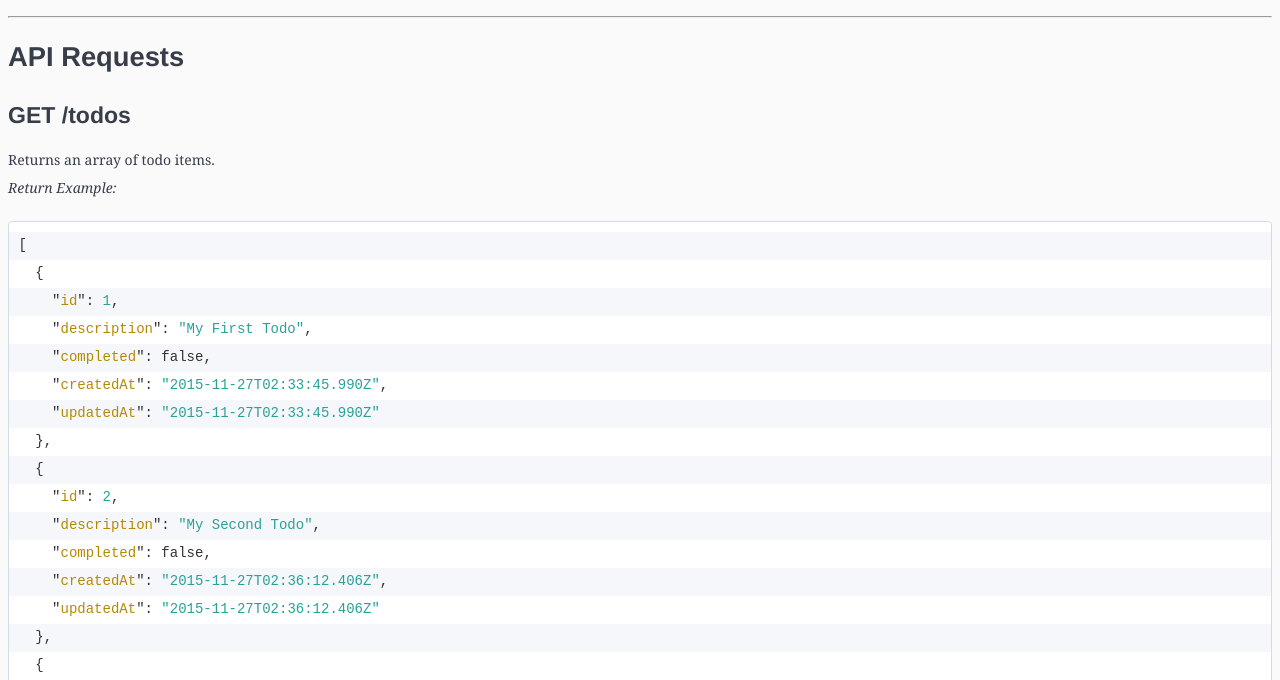
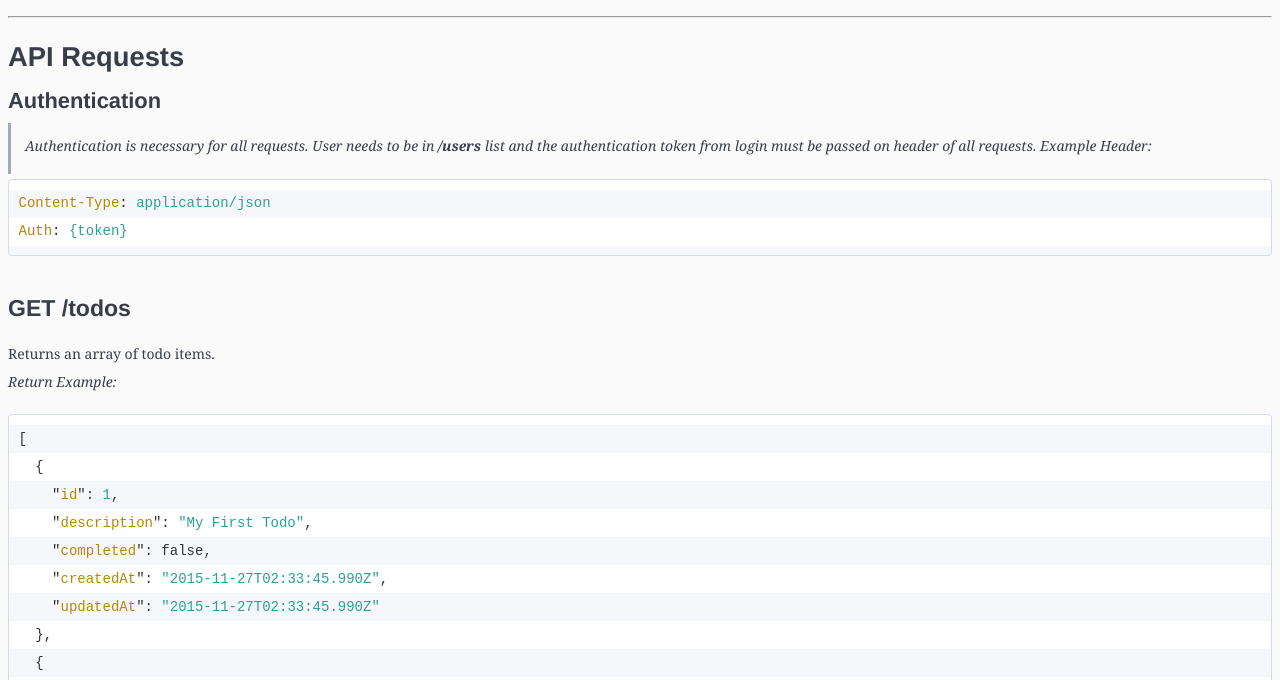
Before and after one commit to biamacedo/todo-api, a website: page public/index.html in a window 1280 px wide. Shown: the part 104-784 px from the top of the page. Drawn offline with Linux system fonts and the light colour scheme.

Commit message:
Updated front page with authentication specifics

```diff
--- a/public/index.html
+++ b/public/index.html
@@ -11,6 +11,14 @@
 <p>A Node JS api to keep track of your todo’s.</p>
 <hr>
 <h2><a id="API_Requests_7"></a>API Requests</h2>
+<blockquote>
+<h4><a id="Authentication_9"></a>Authentication</h4>
+<p>Authentication is necessary for all requests. User needs to be in <strong>/users</strong> list and the authentication token from login must be passed on header of all requests.
+<em>Example Header:</em></p>
+<pre><code><span class="hljs-attribute">Content-Type</span>: <span class="hljs-string">application/json</span>
+<span class="hljs-attribute">Auth</span>: <span class="hljs-string">{token}</span>
+</code></pre>
+</blockquote>
 <h3><a id="GET_todos_9"></a>GET /todos</h3>
 <p>Returns an array of todo items.<br/>
 <em>Return Example:</em></p>
```
